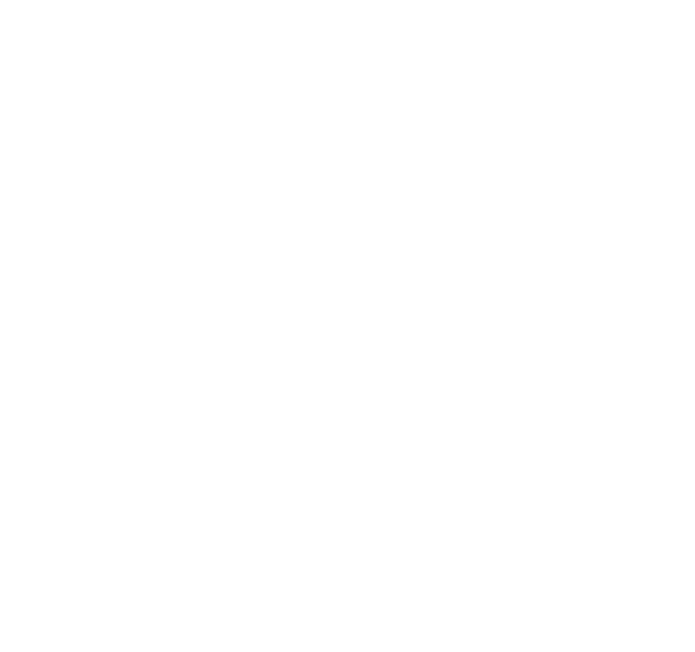
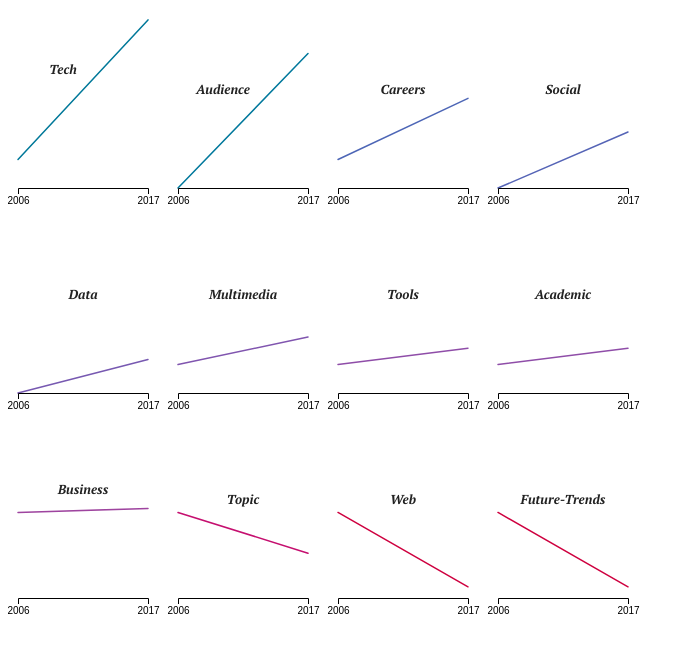
Before and after one commit to martgnz/ona-sessions, a website: page index.html in a window 1280 px wide. Shown: the whole page, without its empty margins (0-695 px from the left). Drawn offline with nearby package versions, Linux system fonts and the light colour scheme.

Commit message:
Working slopegraph

```diff
--- a/index.html
+++ b/index.html
@@ -3,40 +3,135 @@
 <head>
 <meta charset="utf-8">
 <title></title>
+<link href="https://fonts.googleapis.com/css?family=PT+Serif:400i,700i" rel="stylesheet">
 <script src="https://d3js.org/d3.v4.min.js" charset="utf-8"></script>
+
+<style>
+body {
+  max-width: 750px;
+  font-family: 'PT Serif', Georgia, serif;
+}
+svg {
+  overflow: visible;
+}
+.x.axis {
+  /*font-family: 'PT Serif', Georgia, serif;*/
+}
+.x.axis .domain {
+  /*stroke: #ccc;*/
+  /*display: none;*/
+}
+.x.axis .tick line {
+  display: none;
+}
+.label {
+  fill: #222;
+  font-size: 13px;
+  font-style: italic;
+  font-weight: 700;
+  text-transform: capitalize;
+}
+.chart-tech .label {
+  transform: translate(-20px, -20px);
+}
+.chart-audience .label {
+  transform: translate(-20px, 0);
+}
+.chart-business .label {
+  transform: translate(0, -10px);
+}
+</style>
 </head>
 <body>
+
 <div class="graphic"></div>
 
 <script type="text/javascript">
 var parseYear = d3.timeParse("%Y");
 
-var margin = { top: 20, right: 10, bottom: 20, left: 10 },
-  width = 960 - margin.left - margin.right,
-  height = 500 - margin.top - margin.bottom;
+var margin = { top: 20, right: 20, bottom: 20, left: 10 },
+  width = 160 - margin.left - margin.right,
+  height = 200 - margin.top - margin.bottom;
 
 var x = d3.scaleTime().range([0, width]);
 
+var xAxis = d3
+  .axisBottom(x)
+  .tickValues([new Date(2006, 0, 1), new Date(2017, 0, 1)]);
+
 var y = d3
   .scaleLinear()
-  .domain([0, 1])
+  .domain([0, 17])
   .range([height, 0]);
 
-var xAxis = d3.axisTop(x).ticks(6);
+var color = d3
+  .scaleLinear()
+  .range(["#ca0020", "#0571b0"])
+  .domain([-10, 10])
+  .interpolate(d3.interpolateHcl);
+
+var line = d3
+  .line()
+  .x(d => x(d.edition))
+  .y(d => y(d.pct));
+
+d3.csv("data/chart.csv", type, function(error, data) {
+  x.domain(d3.extent(data, d => d.edition));
+
+  var nest = d3
+    .nest()
+    .key(d => d.categories)
+    .entries(data);
+
+  nest.forEach(d => {
+    d.values[0].diff = d.values[1].pct - d.values[0].pct;
+    d.values[1].diff = d.values[1].pct - d.values[0].pct;
+  });
+
+  var sorted = nest.sort((a, b) => b.values[0].diff - a.values[0].diff);
 
   var svg = d3
     .select(".graphic")
+    .selectAll("svg")
+    .data(nest)
+    .enter()
     .append("svg")
+    .attr("class", d => `chart-${d.key}`)
     .attr("width", width + margin.left + margin.right)
     .attr("height", height + margin.top + margin.bottom)
     .append("g")
     .attr("transform", "translate(" + margin.left + "," + margin.top + ")");
 
-d3.csv("data/chart.csv", type, function(error, data) {});
+  svg
+    .append("text")
+    .attr("class", "label")
+    .attr("x", width / 2)
+    .attr("y", y(10))
+    .attr("text-anchor", "middle")
+    .text(d => d.key);
+
+  svg
+    .append("path")
+    .datum((d, i) => {
+      return d.values;
+    })
+    .attr("fill", "none")
+    .attr("stroke", d => color(d[0].diff))
+    .attr("stroke-linejoin", "round")
+    .attr("stroke-linecap", "round")
+    .attr("stroke-width", 1.5)
+    .attr("d", line);
+
+  svg
+    .append("g")
+    .attr("class", "x axis")
+    .attr("transform", "translate(" + 0 + "," + height + ")")
+    .call(xAxis);
+});
 
 function type(d) {
   d.pct = +d.pct;
-  // d.edition = parseYear(d.edition);
+  d.edition = parseYear(d.edition);
 
   return d;
 }
```
Lines whose indentation alone changed are shown as unchanged.
